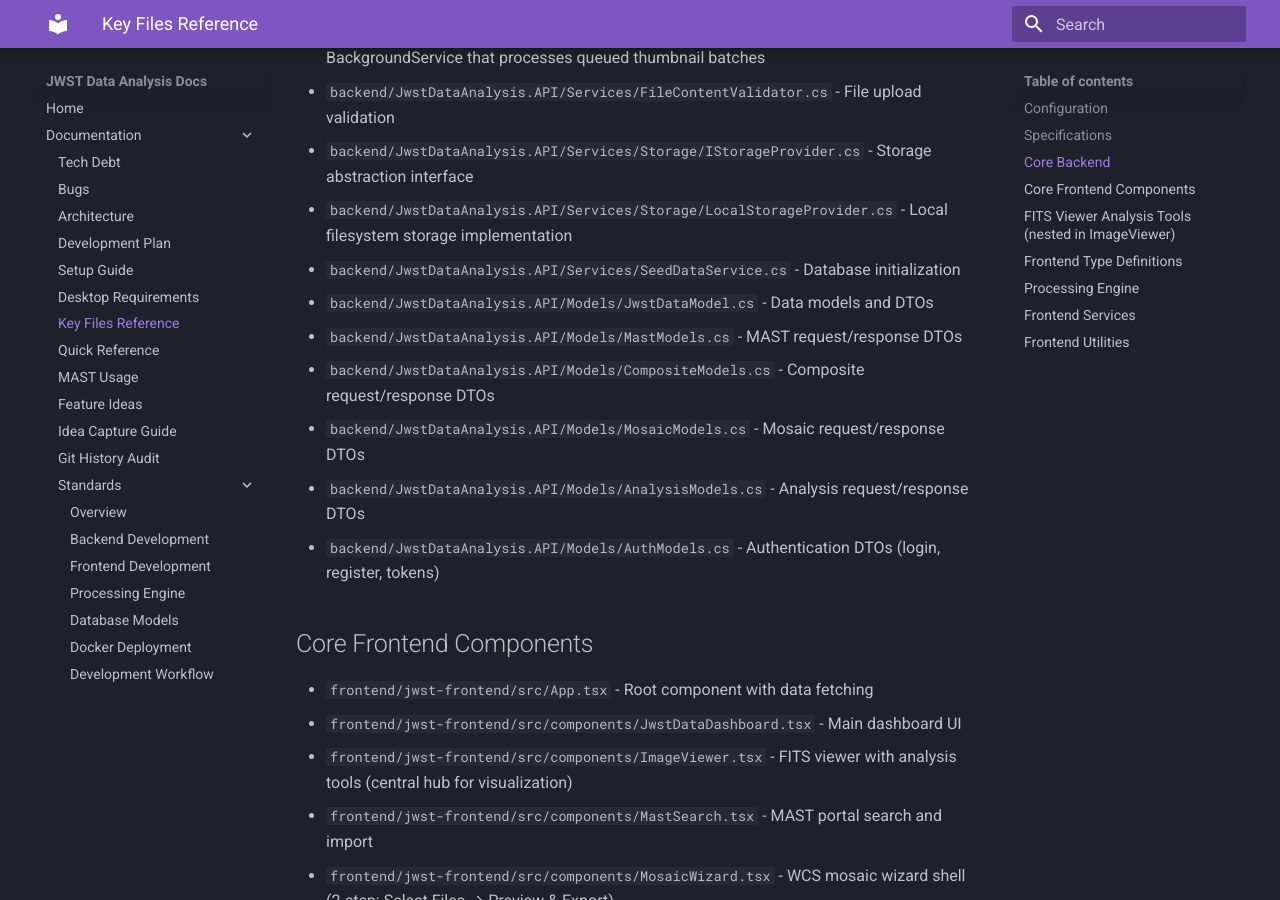
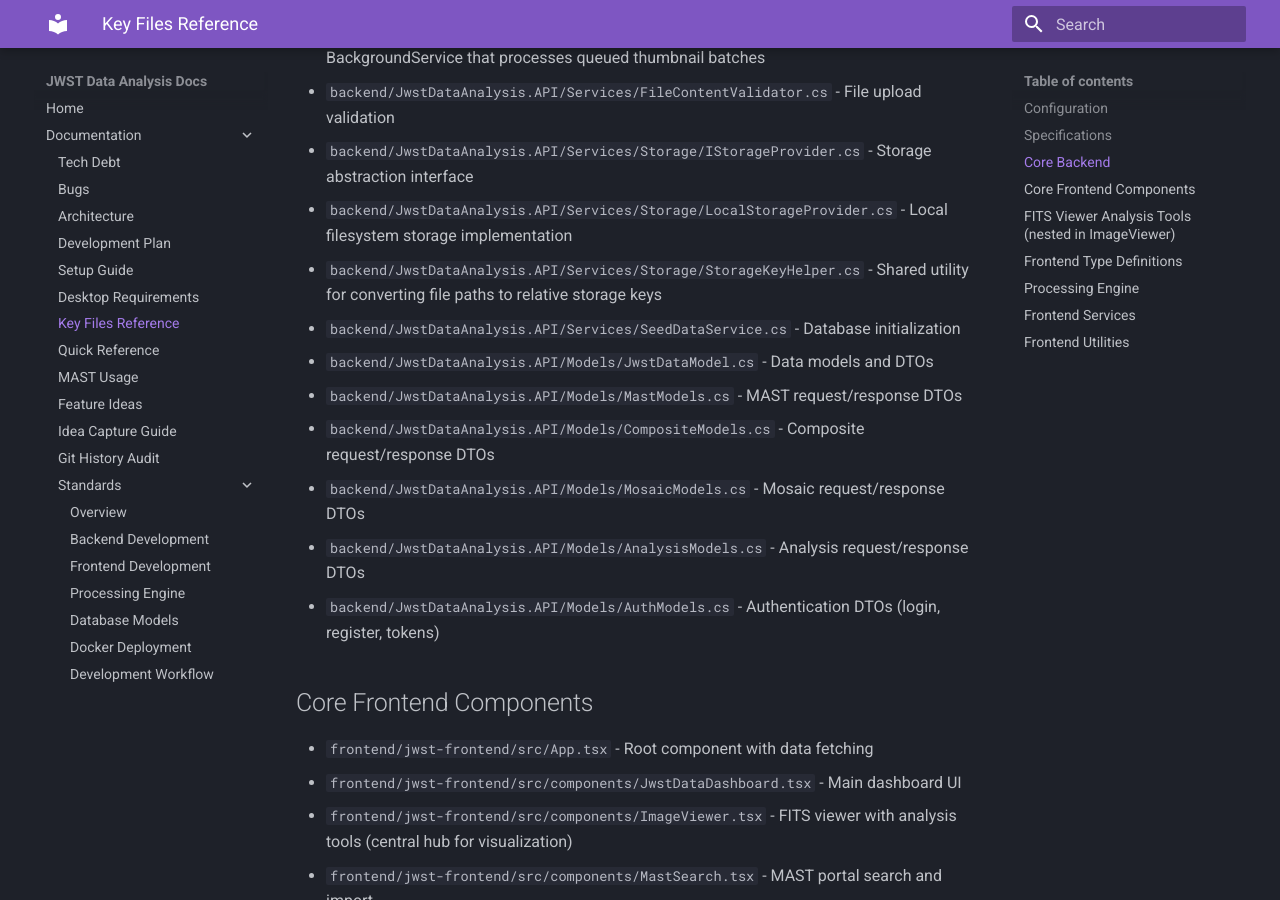
Before and after one commit to Snoww3d/jwst-data-analysis, an MkDocs documentation site: the page built from docs/key-files.md, in a window 1280 px wide and 900 px high, scrolled down 1591 px. Built offline with MkDocs 1.6.1 and Material for MkDocs 9.7.7, drawn with Linux system fonts in a browser that asks for light colours.

Commit message:
docs: add StorageKeyHelper to key-files.md
Co-Authored-By: Claude Opus 4.6 <noreply@anthropic.com>

```diff
--- a/docs/key-files.md
+++ b/docs/key-files.md
@@ -36,6 +36,7 @@ Quick reference for finding important files in the codebase.
 - `backend/JwstDataAnalysis.API/Services/FileContentValidator.cs` - File upload validation
 - `backend/JwstDataAnalysis.API/Services/Storage/IStorageProvider.cs` - Storage abstraction interface
 - `backend/JwstDataAnalysis.API/Services/Storage/LocalStorageProvider.cs` - Local filesystem storage implementation
+- `backend/JwstDataAnalysis.API/Services/Storage/StorageKeyHelper.cs` - Shared utility for converting file paths to relative storage keys
 - `backend/JwstDataAnalysis.API/Services/SeedDataService.cs` - Database initialization
 - `backend/JwstDataAnalysis.API/Models/JwstDataModel.cs` - Data models and DTOs
 - `backend/JwstDataAnalysis.API/Models/MastModels.cs` - MAST request/response DTOs
```
